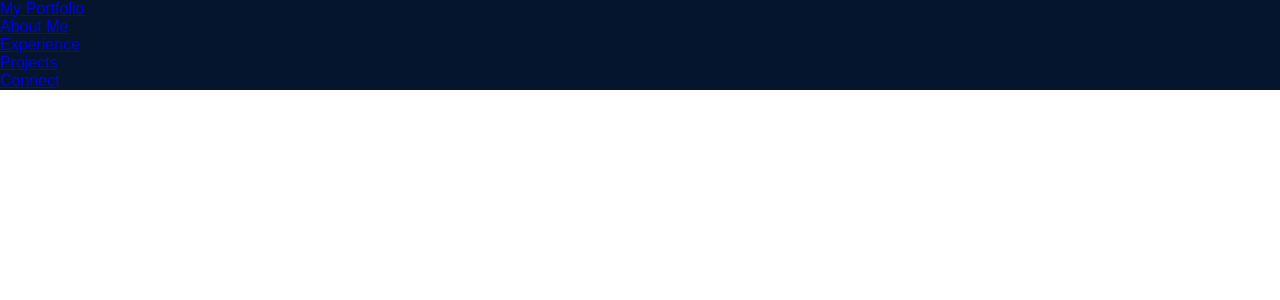
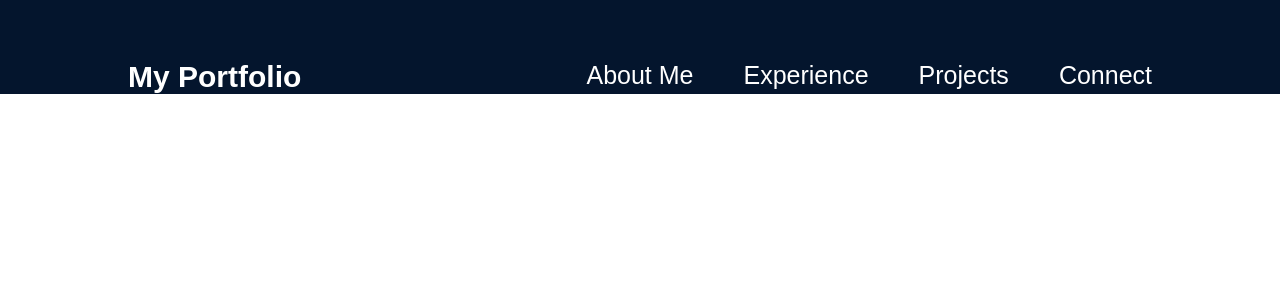
Before and after one commit to dvirdi01/PortfolioWesbite, a React (Vite) app in the folder WebsiteTrial2/: page / in a window 1280 px wide. Shown: the top 300 px of the page. Built offline with nearby package versions, Linux system fonts and the light colour scheme.

Commit message:
added css for navbar
added basic css for navbar and underline hover effect

```diff
--- a/WebsiteTrial2/src/App.module.css
+++ b/WebsiteTrial2/src/App.module.css
@@ -4,6 +4,4 @@
     background-color: var(--color-bg);
     width: 100%;
     height: 100%;
-
-    color: white;
 }
--- a/WebsiteTrial2/src/components/navbar/Navbar.jsx
+++ b/WebsiteTrial2/src/components/navbar/Navbar.jsx
@@ -1,4 +1,4 @@
-import React from 'react'
+import React, {useState} from 'react'
 import styles from "./Navbar.module.css"
 
 export const Navbar = () => {
--- a/WebsiteTrial2/src/components/navbar/Navbar.module.css
+++ b/WebsiteTrial2/src/components/navbar/Navbar.module.css
@@ -0,0 +1,56 @@
+@import "../../vars.css";
+
+.navbar {
+    position: relative;
+    display: flex;
+    align-items: center;
+    justify-content: space-between; /* will put space between portflio and the navbar optuons*/
+    padding-top: 60px;
+    z-index: 2;
+    margin: 0 10%;
+}
+
+.title {
+    font-size: 30px;
+    font-weight: 600;
+    text-decoration: none;
+    color: var(--color-text);
+}
+
+.menu {
+    display: flex;
+}
+
+.menuItems {
+    display: flex;
+    gap: 50px;
+    list-style: none; /*Gets rid of bullet points*/
+}
+
+.menuItems a {
+    font-size: 25px;
+    color: var(--color-text);
+    text-decoration: none;
+}
+
+/* creating underline animation for navbar */
+.menuItems a::after {
+   content: '';
+   height: 3px;
+   background: rgb(65,105,225);
+   display: block;
+   left: 0;
+   bottom: -2px;
+   opacity: 0;
+   transform: scaleX(0);
+   transform-origin: center;
+   transition: transform 0.3s;
+   pointer-events: none;
+}
+
+.menuItems a:hover::after {
+    opacity: 1;
+    transform: scaleX(1);
+ }
+
+ /*  */
```
